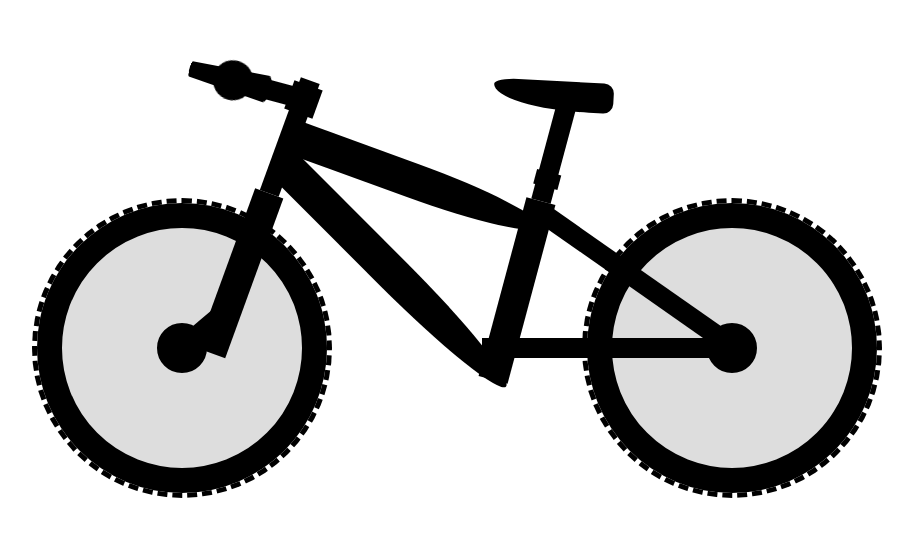
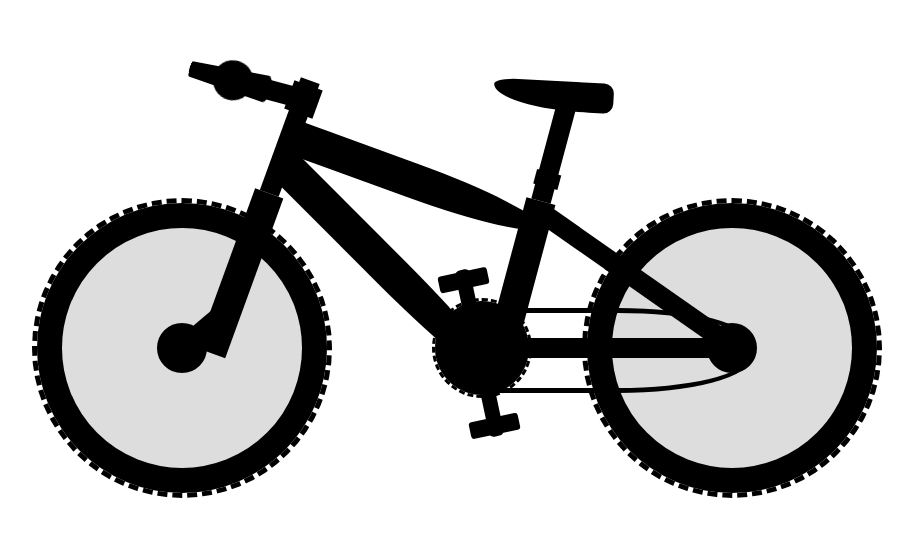
Before and after one commit to tod619/bicycle, a plain HTML site: page index.html in a window 1280 px wide. Shown: the part 202-738 px from the top of the page, without its empty margins (183-1096 px from the left). Drawn offline with Linux system fonts and the light colour scheme.

Commit message:
add style for pedals + chain + crank in style.css file

```diff
--- a/index.html
+++ b/index.html
@@ -27,7 +27,7 @@
 
         <div class="crank"></div>
         <div class="chain"></div>
-        <div class="pedales"></div>
+        <div class="pedals"></div>
         <div class="back-fork"></div>
 
         <div class="wheel back-wheel"></div>
--- a/style.css
+++ b/style.css
@@ -204,4 +204,54 @@ body {
     transform: rotateZ(-55deg);
     z-index: 10;
 }
+
+.crank {
+    background-color: #000;
+    width: 10rem;
+    height: 10rem;
+    border-radius: 50%;
+    top: 40rem;
+    left: 40rem;
+    border: 0.3rem dashed #000;
+    background-clip: content-box;
+}
+
+.pedals {
+    background-color: #000;
+    width: 1.5rem;
+    height: 17rem;
+    top: 37rem;
+    left: 44rem;
+    transform: rotateZ(-12deg);
+    border-radius: 0.5rem;
+}
+
+.pedals::before,
+.pedals::after {
+    content: "";
+    background-color: #000;
+    width: 5rem;
+    height: 1.7rem;
+    position: absolute;
+    left: -1.8rem;
+    border-radius: 0.3rem;
+}
+
+.pedals::before {
+    top: 0.2rem;
+}
+
+.pedals::after{
+    bottom: 0.2rem;
+}
+
+.chain {
+    width: 31.5rem;
+    height: 8.5rem;
+    border: 0.5rem solid #000;
+    top: 41rem;
+    left: 40.5rem;
+    border-radius: 5rem 50% 50% 5rem;
+    z-index: 10;
+}
 /* End: Bicycle */
```
